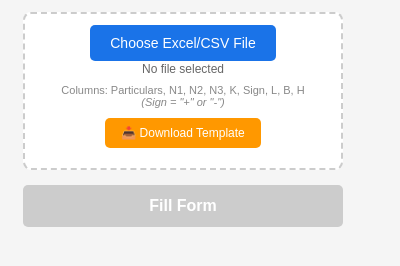
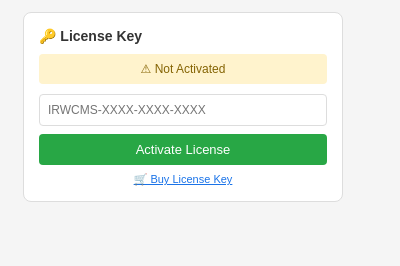
Before and after one commit to kuttykuyy/irwcms, a browser extension: page popup.html in a window 400 px wide. Shown: the part 48-314 px from the top of the page. Drawn offline with Linux system fonts and the light colour scheme.

Commit message:
Add license key system for monetization

```diff
--- a/popup.html
+++ b/popup.html
@@ -14,6 +14,77 @@
       color: #1a73e8;
       margin: 0 0 15px 0;
       text-align: center;
+    }
+    /* License Section */
+    .license-section {
+      background: white;
+      border-radius: 8px;
+      padding: 15px;
+      margin-bottom: 15px;
+      border: 1px solid #ddd;
+    }
+    .license-section h4 {
+      margin: 0 0 10px 0;
+      color: #333;
+      font-size: 14px;
+    }
+    .license-status {
+      padding: 8px;
+      border-radius: 4px;
+      margin-bottom: 10px;
+      font-size: 12px;
+      text-align: center;
+    }
+    .license-active {
+      background: #d4edda;
+      color: #155724;
+    }
+    .license-inactive {
+      background: #fff3cd;
+      color: #856404;
+    }
+    .license-input {
+      width: 100%;
+      padding: 8px;
+      border: 1px solid #ddd;
+      border-radius: 4px;
+      font-size: 12px;
+      box-sizing: border-box;
+      margin-bottom: 8px;
+    }
+    .license-btn {
+      width: 100%;
+      padding: 8px;
+      background: #28a745;
+      color: white;
+      border: none;
+      border-radius: 4px;
+      cursor: pointer;
+      font-size: 13px;
+    }
+    .license-btn:hover {
+      background: #218838;
+    }
+    .buy-link {
+      display: block;
+      text-align: center;
+      margin-top: 8px;
+      font-size: 11px;
+      color: #1a73e8;
+    }
+    .deactivate-btn {
+      background: #dc3545;
+      margin-top: 8px;
+    }
+    .deactivate-btn:hover {
+      background: #c82333;
+    }
+    /* Main content */
+    .main-content {
+      display: none;
+    }
+    .main-content.visible {
+      display: block;
     }
     .upload-area {
       border: 2px dashed #ccc;
@@ -138,6 +209,22 @@
 <body>
   <h3>📋 IRWCMS Auto-Fill</h3>
 
+  <!-- License Section -->
+  <div class="license-section" id="licenseSection">
+    <h4>🔑 License Key</h4>
+    <div class="license-status license-inactive" id="licenseStatus">Not Activated</div>
+    <div id="licenseInputArea">
+      <input type="text" class="license-input" id="licenseKeyInput" placeholder="IRWCMS-XXXX-XXXX-XXXX">
+      <button class="license-btn" id="activateBtn">Activate License</button>
+      <a href="https://your-gumroad-link.com" target="_blank" class="buy-link">🛒 Buy License Key</a>
+    </div>
+    <div id="licenseActiveArea" style="display: none;">
+      <button class="license-btn deactivate-btn" id="deactivateBtn">Deactivate License</button>
+    </div>
+  </div>
+
+  <!-- Main Content (hidden until license is valid) -->
+  <div class="main-content" id="mainContent">
     <div class="upload-area">
       <label class="upload-btn" for="fileInput">Choose Excel/CSV File</label>
       <input type="file" id="fileInput" accept=".xlsx,.xls,.csv">
@@ -175,6 +262,7 @@
     <button id="fillBtn" disabled>Fill Form</button>
 
     <div id="status"></div>
+  </div>
 
   <script src="xlsx.full.min.js"></script>
   <script src="popup.js"></script>
--- a/popup.js
+++ b/popup.js
@@ -1,3 +1,69 @@
+// License validation
+const LICENSE_PREFIX = 'IRWCMS-';
+const MIN_LICENSE_LENGTH = 16;
+
+// Check license on load
+document.addEventListener('DOMContentLoaded', () => {
+  checkLicense();
+});
+
+function validateLicenseKey(key) {
+  if (!key || typeof key !== 'string') return false;
+  key = key.trim().toUpperCase();
+  return key.startsWith(LICENSE_PREFIX) && key.length >= MIN_LICENSE_LENGTH;
+}
+
+function checkLicense() {
+  chrome.storage.local.get(['licenseKey'], (result) => {
+    const key = result.licenseKey;
+    if (validateLicenseKey(key)) {
+      showLicenseActive(key);
+    } else {
+      showLicenseInactive();
+    }
+  });
+}
+
+function showLicenseActive(key) {
+  document.getElementById('licenseStatus').textContent = '✓ License Activated';
+  document.getElementById('licenseStatus').className = 'license-status license-active';
+  document.getElementById('licenseInputArea').style.display = 'none';
+  document.getElementById('licenseActiveArea').style.display = 'block';
+  document.getElementById('mainContent').classList.add('visible');
+}
+
+function showLicenseInactive() {
+  document.getElementById('licenseStatus').textContent = '⚠ Not Activated';
+  document.getElementById('licenseStatus').className = 'license-status license-inactive';
+  document.getElementById('licenseInputArea').style.display = 'block';
+  document.getElementById('licenseActiveArea').style.display = 'none';
+  document.getElementById('mainContent').classList.remove('visible');
+}
+
+// Activate button
+document.getElementById('activateBtn').addEventListener('click', () => {
+  const key = document.getElementById('licenseKeyInput').value.trim().toUpperCase();
+  if (validateLicenseKey(key)) {
+    chrome.storage.local.set({ licenseKey: key }, () => {
+      showLicenseActive(key);
+    });
+  } else {
+    alert('Invalid license key. Format: IRWCMS-XXXX-XXXX-XXXX');
+  }
+});
+
+// Deactivate button
+document.getElementById('deactivateBtn').addEventListener('click', () => {
+  if (confirm('Are you sure you want to deactivate your license?')) {
+    chrome.storage.local.remove(['licenseKey'], () => {
+      showLicenseInactive();
+      document.getElementById('licenseKeyInput').value = '';
+    });
+  }
+});
+
+// ========== Original Auto-Fill Code ==========
+
 let parsedData = [];
 
 const fileInput = document.getElementById('fileInput');
```
Also changed, not shown: manifest.json, 1 other file. Lines whose indentation alone changed are shown as unchanged.
